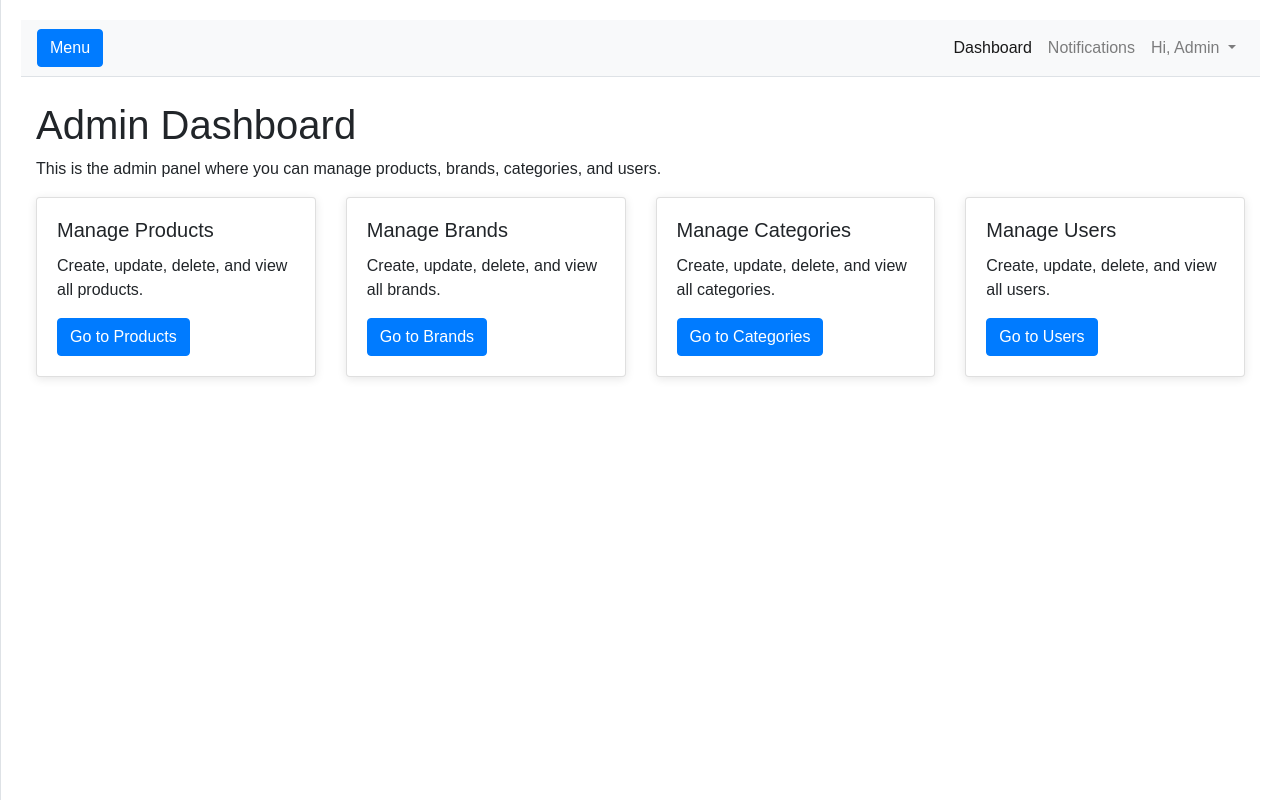
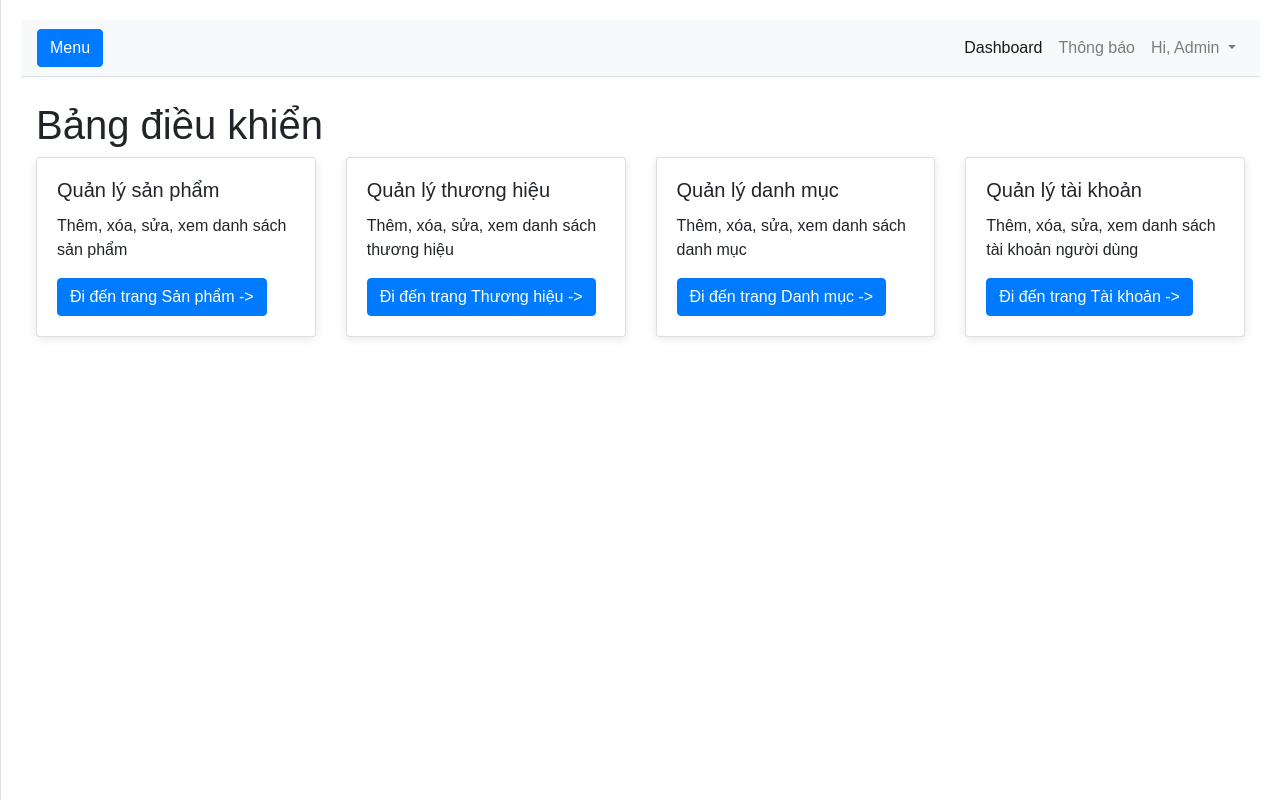
Before and after one commit to PhucDLHSE/MobileShop, a website: page fe/admin-dashboard.html in a window 1280 px wide. Drawn offline with nearby package versions, Linux system fonts and the light colour scheme.

Commit message:
change language to VietNamese

```diff
--- a/BE/routes/address.js
+++ b/BE/routes/address.js
@@ -12,4 +12,6 @@ router.get('/', auth, addressController.getAddresses);
 // Xóa Address
 router.delete('/:id', auth, addressController.deleteAddress);
 
+
+
 module.exports = router;
--- a/fe/admin-dashboard.html
+++ b/fe/admin-dashboard.html
@@ -14,14 +14,14 @@
     <div class="d-flex" id="wrapper">
         <!-- Sidebar -->
         <div class="bg-light border-right" id="sidebar-wrapper">
-            <div class="sidebar-heading">Admin Dashboard</div>
+            <div class="sidebar-heading">Admin</div>
             <div class="list-group list-group-flush">
-                <a href="admin-dashboard.html" class="list-group-item list-group-item-action bg-light">Dashboard</a>
-                <a href="product.html" class="list-group-item list-group-item-action bg-light">Products</a>
-                <a href="brand.html" class="list-group-item list-group-item-action bg-light">Brands</a>
-                <a href="category.html" class="list-group-item list-group-item-action bg-light">Categories</a>
-                <a href="#" class="list-group-item list-group-item-action bg-light">Users</a>
-                <a href="#" class="list-group-item list-group-item-action bg-light">Settings</a>
+                <a href="admin-dashboard.html" class="list-group-item list-group-item-action bg-light">Bảng điều khiển</a>
+                <a href="product.html" class="list-group-item list-group-item-action bg-light">Sản phẩm</a>
+                <a href="brand.html" class="list-group-item list-group-item-action bg-light">Thương hiệu</a>
+                <a href="category.html" class="list-group-item list-group-item-action bg-light">Danh mục</a>
+                <a href="#" class="list-group-item list-group-item-action bg-light">Người dùng</a>
+                <a href="#" class="list-group-item list-group-item-action bg-light">Cài đặt</a>
             </div>
         </div>
         <!-- /#sidebar-wrapper -->
@@ -38,10 +38,10 @@
                 <div class="collapse navbar-collapse" id="navbarSupportedContent">
                     <ul class="navbar-nav ml-auto mt-2 mt-lg-0">
                         <li class="nav-item active">
-                            <a class="nav-link" href="#">Dashboard <span class="sr-only">(current)</span></a>
+                            <a class="nav-link" href="#">Dashboard<span class="sr-only">(current)</span></a>
                         </li>
                         <li class="nav-item">
-                            <a class="nav-link" href="#">Notifications</a>
+                            <a class="nav-link" href="#">Thông báo</a>
                         </li>
                         <li class="nav-item dropdown">
                             <a class="nav-link dropdown-toggle" href="#" id="navbarDropdown" role="button" data-toggle="dropdown" aria-haspopup="true" aria-expanded="false">
@@ -57,44 +57,43 @@
             </nav>
 
             <div class="container-fluid">
-                <h1 class="mt-4">Admin Dashboard</h1>
-                <p>This is the admin panel where you can manage products, brands, categories, and users.</p>
+                <h1 class="mt-4">Bảng điều khiển </h1>
 
                 <!-- Placeholder for cards representing different management sections -->
                 <div class="row">
                     <div class="col-lg-3 col-md-6 mb-4">
                         <div class="card">
                             <div class="card-body">
-                                <h5 class="card-title">Manage Products</h5>
-                                <p class="card-text">Create, update, delete, and view all products.</p>
-                                <a href="#" class="btn btn-primary">Go to Products</a>
+                                <h5 class="card-title">Quản lý sản phẩm</h5>
+                                <p class="card-text">Thêm, xóa, sửa, xem danh sách sản phẩm</p>
+                                <a href="#" class="btn btn-primary">Đi đến trang Sản phẩm -> </a>
                             </div>
                         </div>
                     </div>
                     <div class="col-lg-3 col-md-6 mb-4">
                         <div class="card">
                             <div class="card-body">
-                                <h5 class="card-title">Manage Brands</h5>
-                                <p class="card-text">Create, update, delete, and view all brands.</p>
-                                <a href="#" class="btn btn-primary">Go to Brands</a>
+                                <h5 class="card-title">Quản lý thương hiệu</h5>
+                                <p class="card-text">Thêm, xóa, sửa, xem danh sách thương hiệu</p>
+                                <a href="#" class="btn btn-primary">Đi đến trang Thương hiệu -> </a>
                             </div>
                         </div>
                     </div>
                     <div class="col-lg-3 col-md-6 mb-4">
                         <div class="card">
                             <div class="card-body">
-                                <h5 class="card-title">Manage Categories</h5>
-                                <p class="card-text">Create, update, delete, and view all categories.</p>
-                                <a href="#" class="btn btn-primary">Go to Categories</a>
+                                <h5 class="card-title">Quản lý danh mục</h5>
+                                <p class="card-text">Thêm, xóa, sửa, xem danh sách danh mục</p>
+                                <a href="#" class="btn btn-primary">Đi đến trang Danh mục -> </a>
                             </div>
                         </div>
                     </div>
                     <div class="col-lg-3 col-md-6 mb-4">
                         <div class="card">
                             <div class="card-body">
-                                <h5 class="card-title">Manage Users</h5>
-                                <p class="card-text">Create, update, delete, and view all users.</p>
-                                <a href="#" class="btn btn-primary">Go to Users</a>
+                                <h5 class="card-title">Quản lý tài khoản</h5>
+                                <p class="card-text">Thêm, xóa, sửa, xem danh sách tài khoản người dùng</p>
+                                <a href="#" class="btn btn-primary">Đi đến trang Tài khoản -> </a>
                             </div>
                         </div>
                     </div>
--- a/package.json
+++ b/package.json
@@ -2,7 +2,7 @@
   "scripts": {
     "start-backend": "nodemon BE/app.js",
     "start-frontend": "http-server fe -p 8080",
-    "open-browser": "start http://localhost:8080",
+    "open-browser": "start http://localhost:5000",
     "start": "concurrently \"npm run start-backend\" \"npm run start-frontend\" \"npm run open-browser\""
   },
   "devDependencies": {
```
Also changed, not shown: fe/css/admin-dashboard.css (line endings or trailing spaces).
